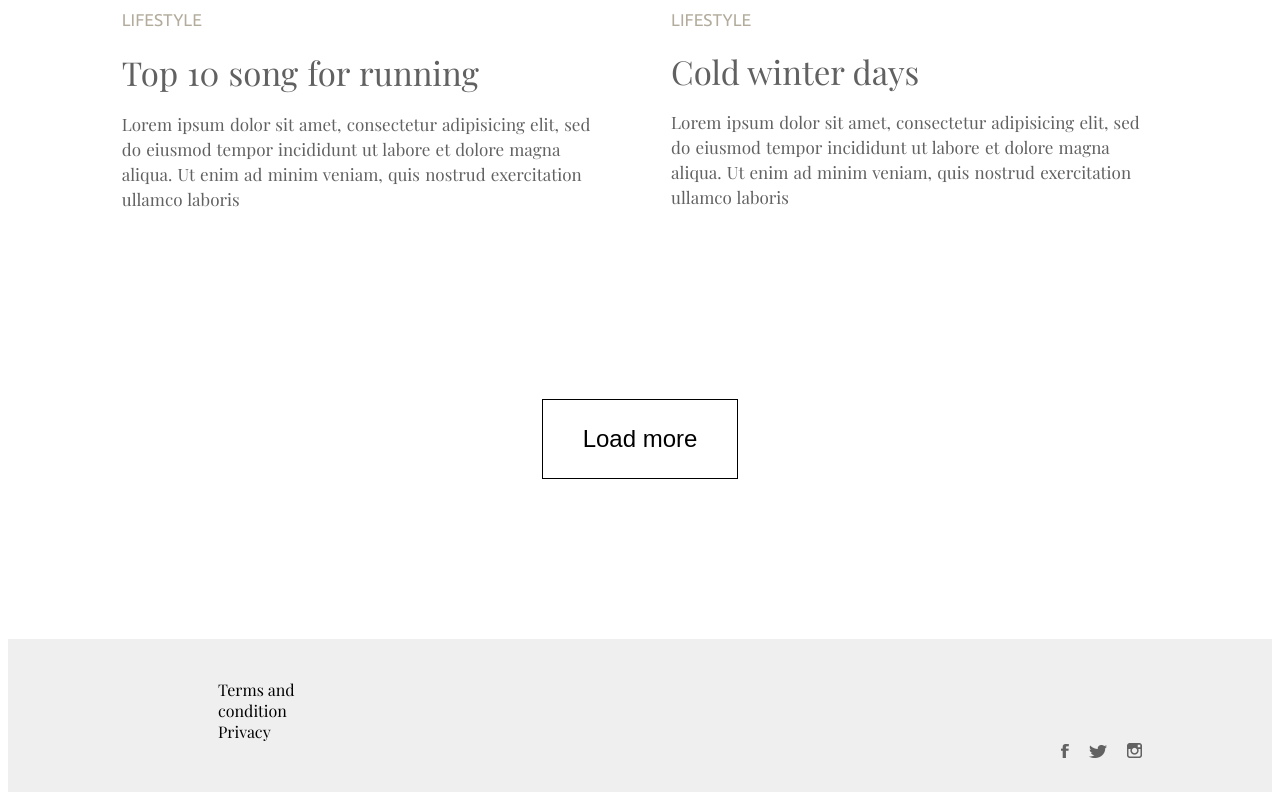
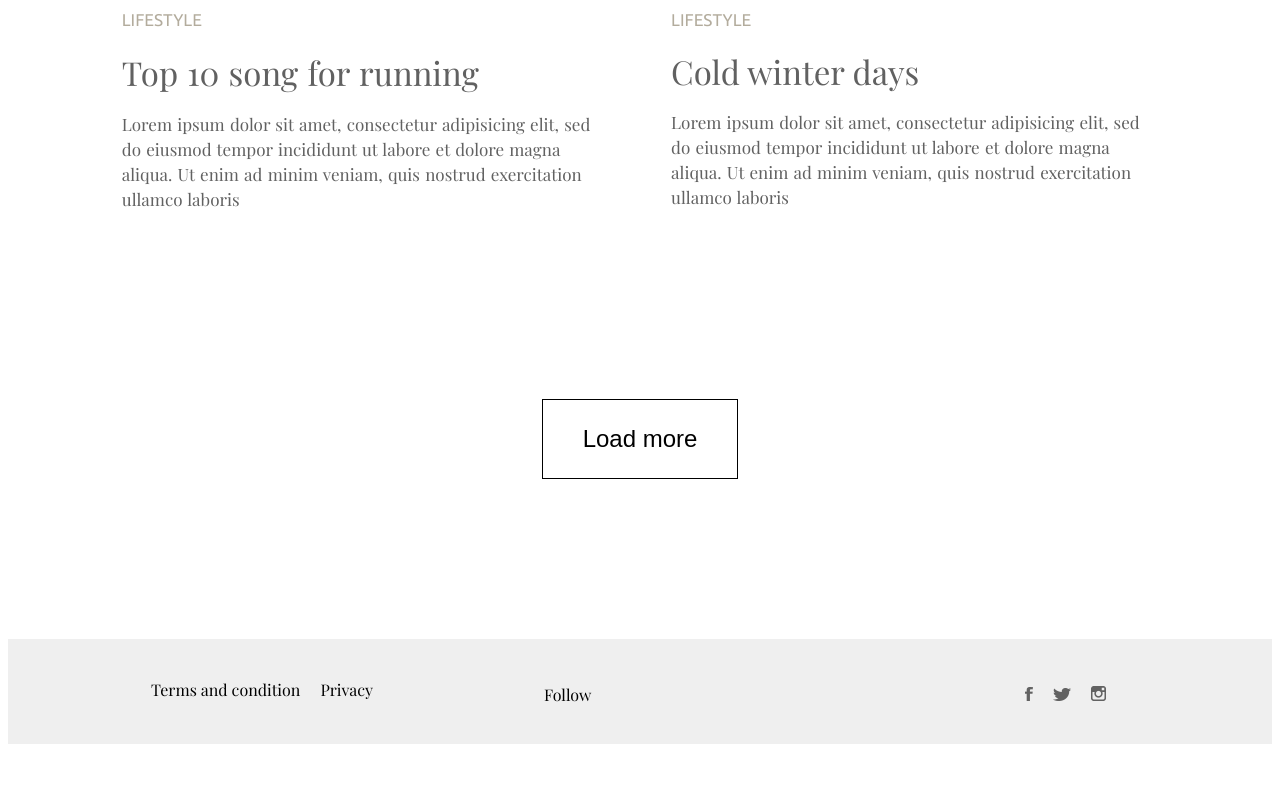
Before and after one commit to TheHRSifat/HW-5, a plain HTML site: page index.html in a window 1280 px wide. Shown: the part 3965-4765 px from the top of the page. After the commit the page ends 4717 px from the top, so only its background shows below. Drawn offline with nearby package versions, Linux system fonts and the light colour scheme.

Commit message:
Update style.css

```diff
--- a/css/style.css
+++ b/css/style.css
@@ -220,13 +220,13 @@ footer{
 }
 .footer-content{
 	/*border:1px solid red;*/
-	width: 30%;
+	width: 40%;
 	display: inline-block;
 }
 .footer-content ul{
 	float: left;
 	padding-top: 24px;
-	padding-left: 210px;
+	padding-left: 143px;
 	padding-bottom: 24px;
 }
 .footer-content ul li{
@@ -244,17 +244,18 @@ footer{
 	width: 50%;
 	float: right;
 	padding-top: 25px;
-	padding-bottom: 30px;
-	padding-right: 130px;
+	padding-right: 96px;
+}
+
+.follow-link{
+	float: right;
+	padding-right: 70px;
 }
 .follow p{
 	display: inline-block;
-	padding-left: 792px;
 	padding-top: 4px;
 	color: black;
-}
-.follow-link{
-	float: right;
+	float: left;
 }
 .follow-link a{
 	float: left;
```
